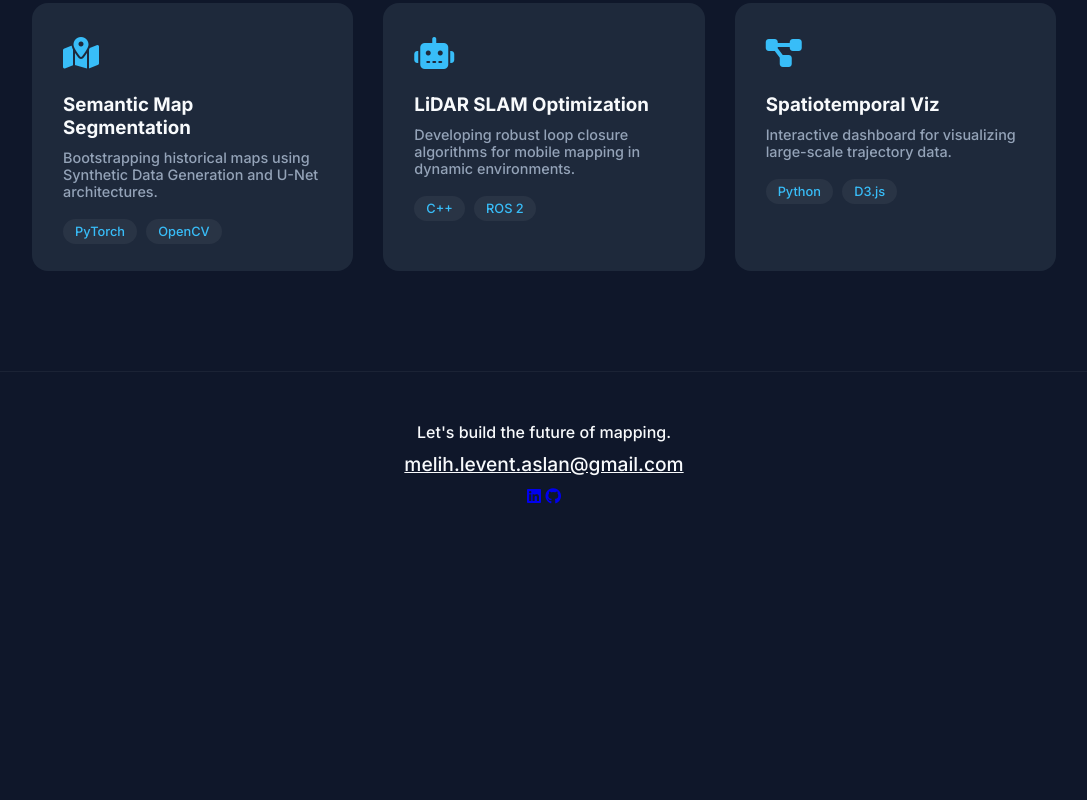
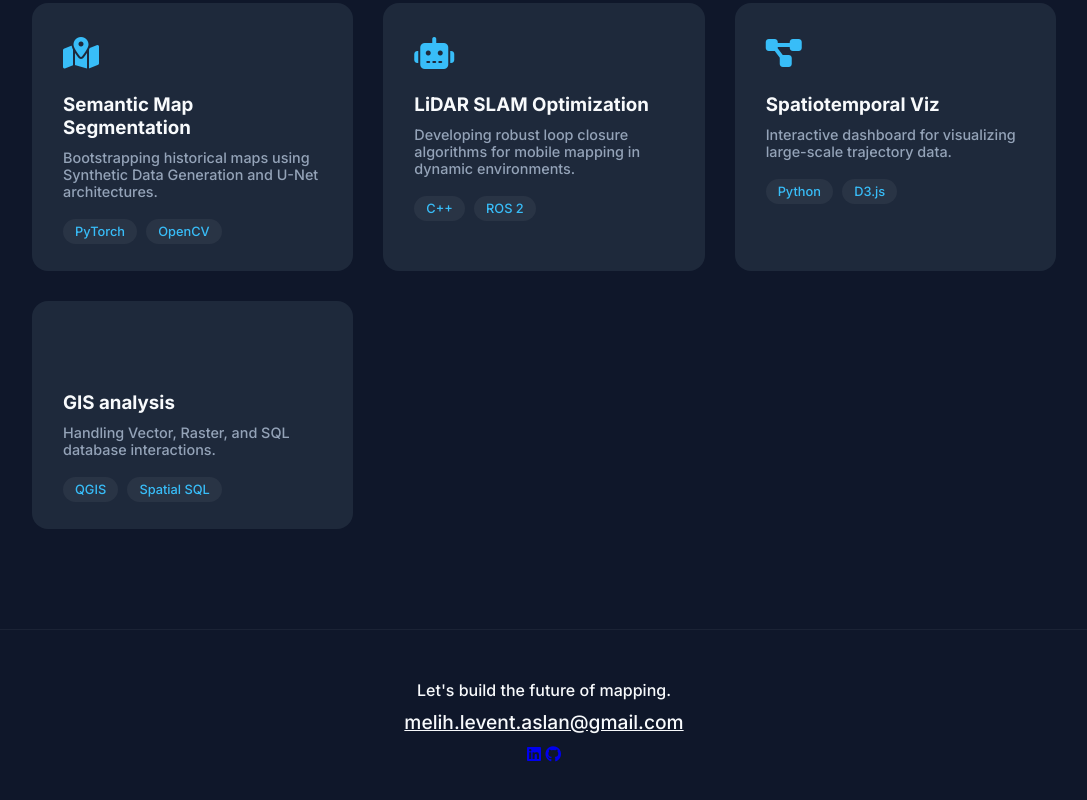
Before and after one commit to melihlevent-aslan/melihlevent-aslan.github.io, a plain HTML site: page index.html in a window 1280 px wide. Shown: the part 986-1786 px from the top of the page, without its empty margins (96-1183 px from the left). Before the commit the page ends 1542 px from the top, so only its background shows below. Drawn offline with Linux system fonts and the light colour scheme.

Commit message:
Update index.html

```diff
--- a/index.html
+++ b/index.html
@@ -67,7 +67,7 @@
                 </div>
             </div>
 
-            <div class="card">
+            <div class="card" onclick="window.open('https://github.com/MelihLevent-Aslan/lidar-slam-optimization','_blank')">
                 <div class="card-content">
                     <div class="card-icon"><i class="fas fa-robot"></i></div>
                     <h3>LiDAR SLAM Optimization</h3>
@@ -79,7 +79,7 @@
                 </div>
             </div>
 
-            <div class="card">
+            <div class="card"  onclick="window.open('https://github.com/melihlevent-aslan/dynamic-label-placement','_blank')">
                 <div class="card-content">
                     <div class="card-icon"><i class="fas fa-project-diagram"></i></div>
                     <h3>Spatiotemporal Viz</h3>
@@ -87,6 +87,18 @@
                     <div class="tech-stack">
                         <span>Python</span>
                         <span>D3.js</span>
+                    </div>
+                </div>
+            </div>
+
+                        <div class="card"  onclick="window.open('https://github.com/melihlevent-aslan/applied-gis-analysis','_blank')">
+                <div class="card-content">
+                    <div class="card-icon"><i class="fas fa-planet"></i></div>
+                    <h3>GIS analysis</h3>
+                    <p> Handling Vector, Raster, and SQL database interactions.</p>
+                    <div class="tech-stack">
+                        <span>QGIS</span>
+                        <span>Spatial SQL</span>
                     </div>
                 </div>
             </div>
```
